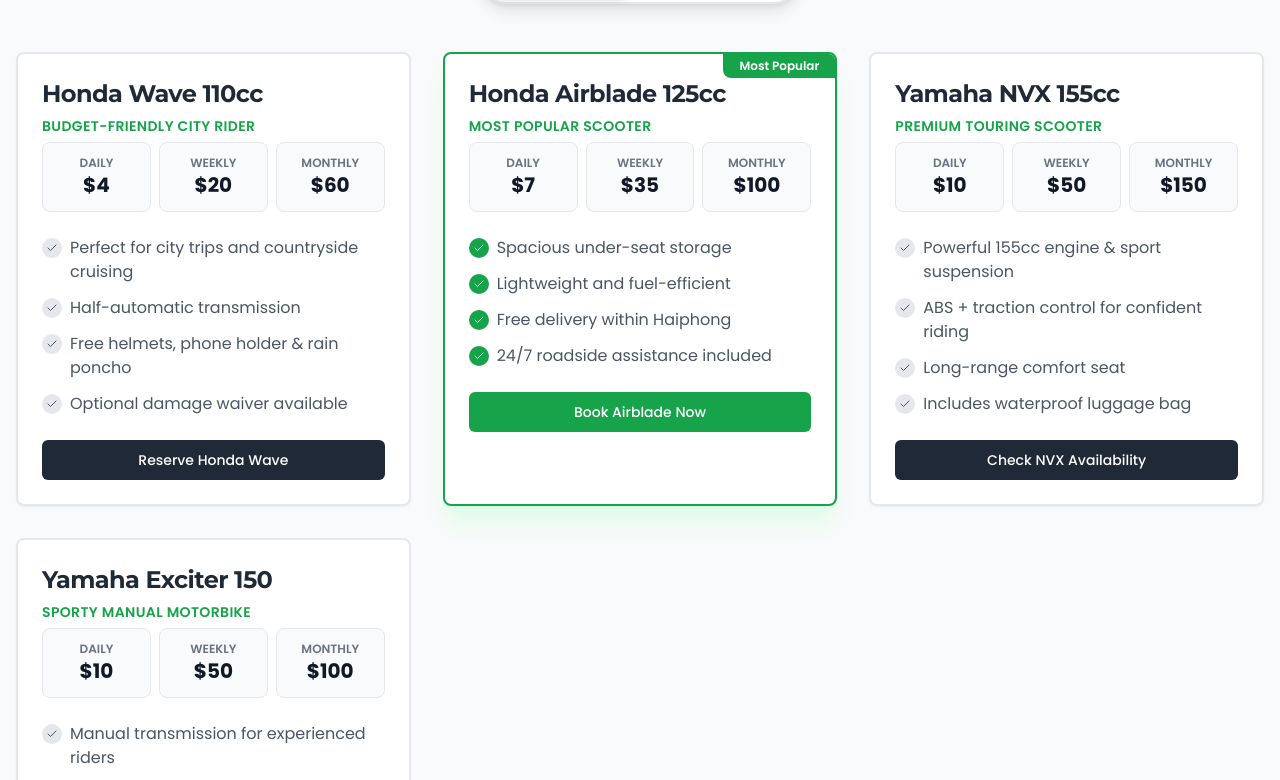
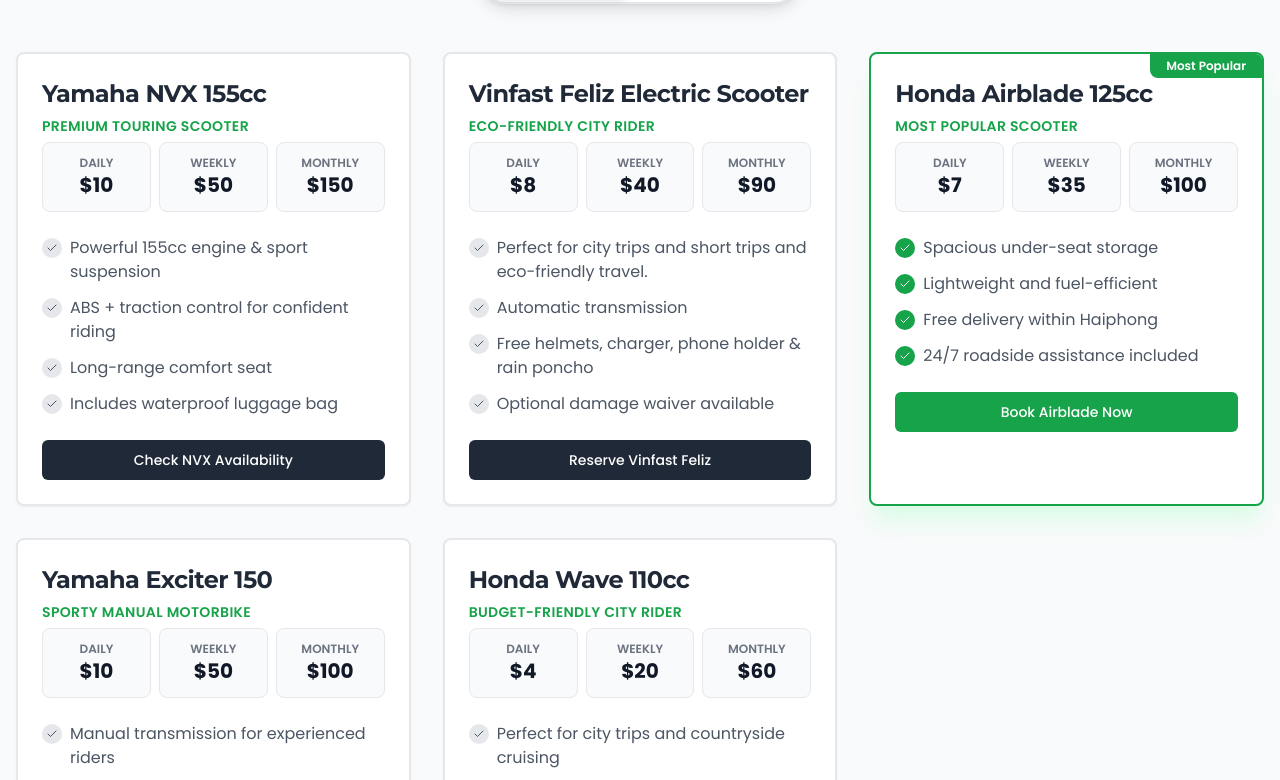
Before and after one commit to Vispaico/rivercity, a React (Vite) app: page / in a window 1280 px wide. Shown: the part 2200-2980 px from the top of the page. Built offline with nearby package versions, Linux system fonts and the light colour scheme; no server answers; the database is empty.

Commit message:
Added Pricing info for Vinfast Feliz and updated Google rating in Hero component

```diff
--- a/src/components/Pricing.jsx
+++ b/src/components/Pricing.jsx
@@ -9,21 +9,38 @@
 
 const motorbikePricing = [
   {
-    name: "Honda Wave 110cc",
-    subtitle: "Budget-friendly city rider",
+    name: "Yamaha NVX 155cc",
+    subtitle: "Premium touring scooter",
     rates: [
-      { label: "Daily", value: "$4" },
-      { label: "Weekly", value: "$20" },
-      { label: "Monthly", value: "$60" },
+      { label: "Daily", value: "$10" },
+      { label: "Weekly", value: "$50" },
+      { label: "Monthly", value: "$150" },
     ],
     features: [
-      "Perfect for city trips and countryside cruising",
-      "Half-automatic transmission",
-      "Free helmets, phone holder & rain poncho",
+      "Powerful 155cc engine & sport suspension",
+      "ABS + traction control for confident riding",
+      "Long-range comfort seat",
+      "Includes waterproof luggage bag",
+    ],
+    popular: false,
+    ctaText: "Check NVX Availability",
+  },
+  {
+    name: "Vinfast Feliz Electric Scooter",
+    subtitle: "Eco-friendly city rider",
+    rates: [
+      { label: "Daily", value: "$8" },
+      { label: "Weekly", value: "$40" },
+      { label: "Monthly", value: "$90" },
+    ],
+    features: [
+      "Perfect for city trips and short trips and eco-friendly travel.",
+      "Automatic transmission",
+      "Free helmets, charger, phone holder & rain poncho",
       "Optional damage waiver available",
     ],
     popular: false,
-    ctaText: "Reserve Honda Wave",
+    ctaText: "Reserve Vinfast Feliz",
   },
   {
     name: "Honda Airblade 125cc",
@@ -43,23 +60,6 @@
     ctaText: "Book Airblade Now",
   },
   {
-    name: "Yamaha NVX 155cc",
-    subtitle: "Premium touring scooter",
-    rates: [
-      { label: "Daily", value: "$10" },
-      { label: "Weekly", value: "$50" },
-      { label: "Monthly", value: "$150" },
-    ],
-    features: [
-      "Powerful 155cc engine & sport suspension",
-      "ABS + traction control for confident riding",
-      "Long-range comfort seat",
-      "Includes waterproof luggage bag",
-    ],
-    popular: false,
-    ctaText: "Check NVX Availability",
-  },
-  {
     name: "Yamaha Exciter 150",
     subtitle: "Sporty manual motorbike",
     rates: [
@@ -75,6 +75,22 @@
     ],
     popular: false,
     ctaText: "Reserve Exciter 150",
+  },{
+    name: "Honda Wave 110cc",
+    subtitle: "Budget-friendly city rider",
+    rates: [
+      { label: "Daily", value: "$4" },
+      { label: "Weekly", value: "$20" },
+      { label: "Monthly", value: "$60" },
+    ],
+    features: [
+      "Perfect for city trips and countryside cruising",
+      "Half-automatic transmission",
+      "Free helmets, phone holder & rain poncho",
+      "Optional damage waiver available",
+    ],
+    popular: false,
+    ctaText: "Reserve Honda Wave",
   },
 ];
 
--- a/src/pages/HomePage.jsx
+++ b/src/pages/HomePage.jsx
@@ -43,6 +43,13 @@
         "@type": "Offer",
         name: "Honda Airblade 125cc Rental",
         price: "7",
+        priceCurrency: "USD",
+        availability: "https://schema.org/InStock",
+      },
+      {
+        "@type": "Offer",
+        name: "VinFast Feliz Electric Scooter Rental",
+        price: "8",
         priceCurrency: "USD",
         availability: "https://schema.org/InStock",
       },
```
Also changed, not shown: src/lib/vehicleCatalog.js, 109 other files (tests, documents, lock files or other folders).
